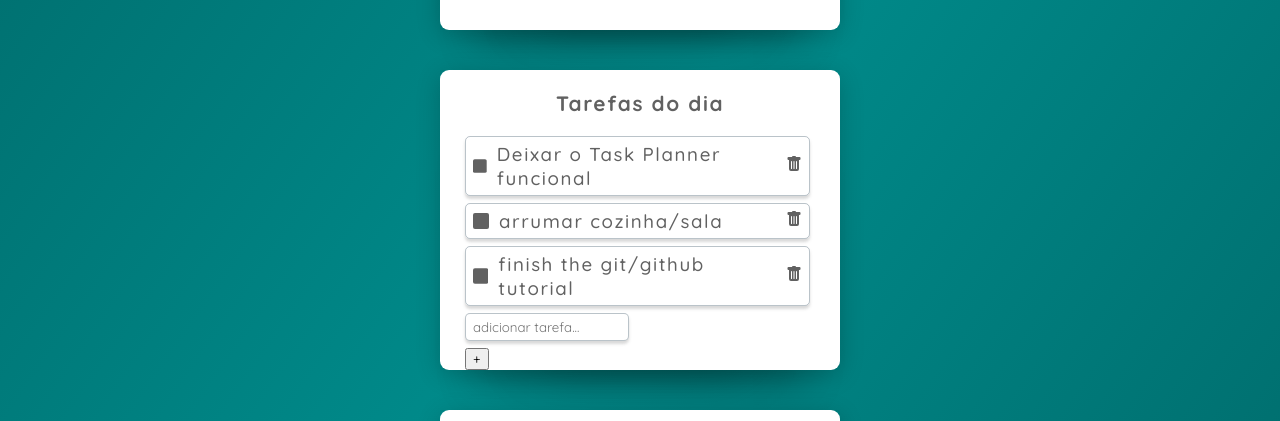
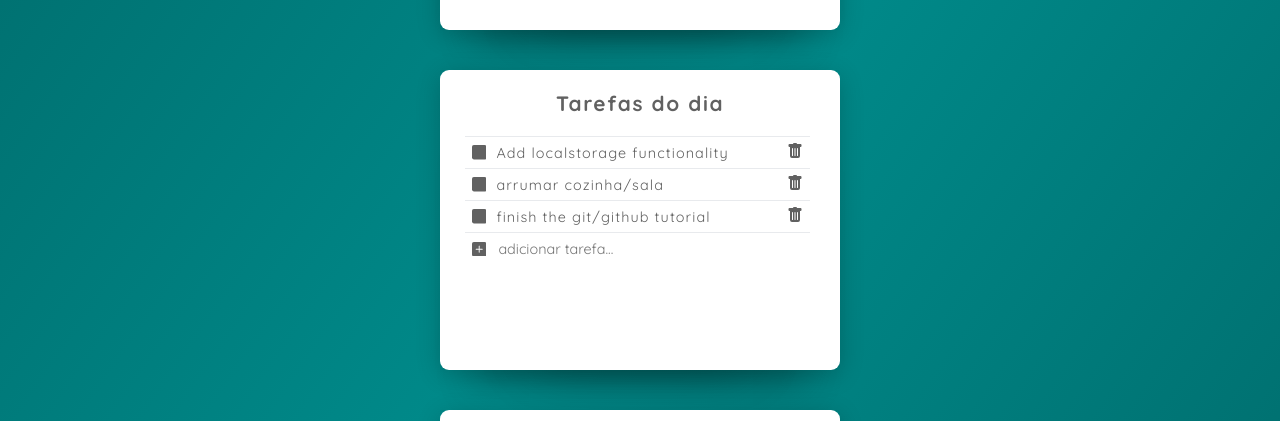
Before and after one commit to JohelPires/hiperfoco-react, a React (Create React App) app: page / in a window 1280 px wide. Shown: the part 360-781 px from the top of the page. Built offline with nearby package versions, Linux system fonts and the light colour scheme; no server answers.

Commit message:
task planner is working fine

```diff
--- a/src/App.js
+++ b/src/App.js
@@ -17,7 +17,7 @@ function App() {
   const [dbDia, setDbDia] = useState(
     [{
       id: 1,
-      task: 'Deixar o Task Planner funcional',
+      task: 'Add localstorage functionality',
       completed: false,
       star: false
     },
@@ -32,7 +32,8 @@ function App() {
       task: 'finish the git/github tutorial',
       completed: false,
       star: false
-    }])
+    }
+  ])
 
   const dbSprints = ['do this', 'do that', 'do that other thing']
 
--- a/src/App.scss
+++ b/src/App.scss
@@ -125,6 +125,7 @@ body, * {
   @include container-box;
 
   height: auto;
+  min-height: 300px;
 
 
   .task-list {
@@ -132,10 +133,11 @@ body, * {
     // margin-left: 50px;
     text-align: left;
     overflow: auto;
-    padding: 0 10px 0 5px;
+    padding: 0 10px 10px 5px;
 
     .delete-btn {
       cursor: pointer;
+      margin-top: 1px;
 
       &:hover{
         color: red;
@@ -144,8 +146,9 @@ body, * {
 
     h3 {
 
-      font-weight: 500;
-      letter-spacing: 1.6px;
+      font-weight: 400;
+      font-size: 0.9rem;
+      letter-spacing: 1.1px;
     }
 
     .task-item {
@@ -153,18 +156,22 @@ body, * {
       align-items: center;
       justify-content: space-between;
       gap: 10px;
-      margin-bottom: 7px;
+      // margin-bottom: 7px;
       padding: 5px 7px;
-      // background-color: rgba(136, 136, 136, 0.1);
-      border: 1px solid rgba(29, 56, 78, 0.3);
-      border-radius: 5px;
-      box-shadow: 0 3px 3px rgba(128, 128, 128, 0.3);
+      // background-color: rgba(184, 184, 184, 0.1);
+      // border: 1px solid rgba(29, 56, 78, 0.1);
+      border-top: 1px solid rgba(29, 56, 78, 0.1);
+
+      // border-radius: 5px;
+      // box-shadow: 1px 1px 0px rgba(128, 128, 128, 0.3);
+
 
       .task {
         display: flex;
         align-items: center;
         gap: 10px;
         cursor: pointer;
+        font-size: 0.9rem;
 
         .completed {
           color: rgb(180, 180, 180);
@@ -174,3 +181,37 @@ body, * {
     }
   }
 }
+
+.addtask-form{
+  @extend .task-item;
+  justify-content: left;
+
+
+
+  .addtask-btn {
+    background-color: white;
+    border: none;
+    color: $font-color;
+    font-size: 0.9rem;
+    padding: 0;
+    margin: 0px;
+    height: 15px;
+
+  }
+
+  .addtask-input {
+    width: 310px;
+    border: none;
+    color: $font-color;
+    font-size: 0.9rem;
+    height: 22px;
+
+
+
+    &:focus {
+      outline: none;
+    }
+
+
+  }
+}
--- a/src/TaskPlanner.js
+++ b/src/TaskPlanner.js
@@ -1,5 +1,5 @@
 import React from 'react'
-import { BsFillCheckSquareFill, BsFillSquareFill, BsFillTrashFill} from 'react-icons/bs'
+import { BsFillCheckSquareFill, BsFillPlusSquareFill, BsFillSquareFill, BsFillTrashFill} from 'react-icons/bs'
 
 //FUTURE FUNCIONALITY:
 // - Mark STAR: only one task is marked as star, so it is the most important task to complete.
@@ -23,7 +23,7 @@ function TaskPlanner(props) {
                 {e.completed ? <BsFillCheckSquareFill /> : <BsFillSquareFill />}
                 {e.completed ? <h3 className='completed'>{e.task}</h3> : <h3>{e.task}</h3>}
             </div>
-            <div className='delete-btn' onClick={del}><BsFillTrashFill /></div>
+            <div className='delete-btn' onClick={() => del(e)}><BsFillTrashFill /></div>
         </div>
     ))
 
@@ -48,8 +48,15 @@ function TaskPlanner(props) {
         setAddTask('')
     }
 
-    function del() {
-        alert('delete')
+    function del(e) {
+
+        const updateDbDia = []
+        props.db.map((task) => {
+            if (e.id !== task.id){
+                updateDbDia.push(task)
+            }
+        })
+        props.setDbDia(updateDbDia)
 
     }
 
@@ -58,16 +65,16 @@ function TaskPlanner(props) {
         <h2>{props.title}</h2>
         <div className="task-list">
             {items}
-            <form onSubmit={add}>
+            <form className='addtask-form' onSubmit={add}>
+                <button className='addtask-btn'><BsFillPlusSquareFill /> </button>
                 <input
-                    className='task-item'
+                    className='addtask-input'
                     type="text"
                     name='taskToAdd'
                     value={addTask}
                     onChange={handleChange}
                     placeholder='adicionar tarefa...'
                 />
-                <button>+</button>
             </form>
 
         </div>
```
